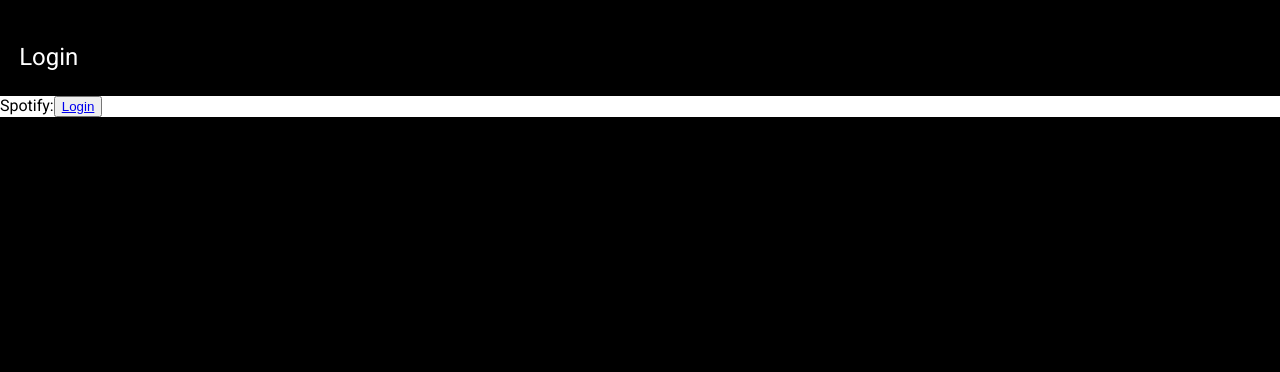
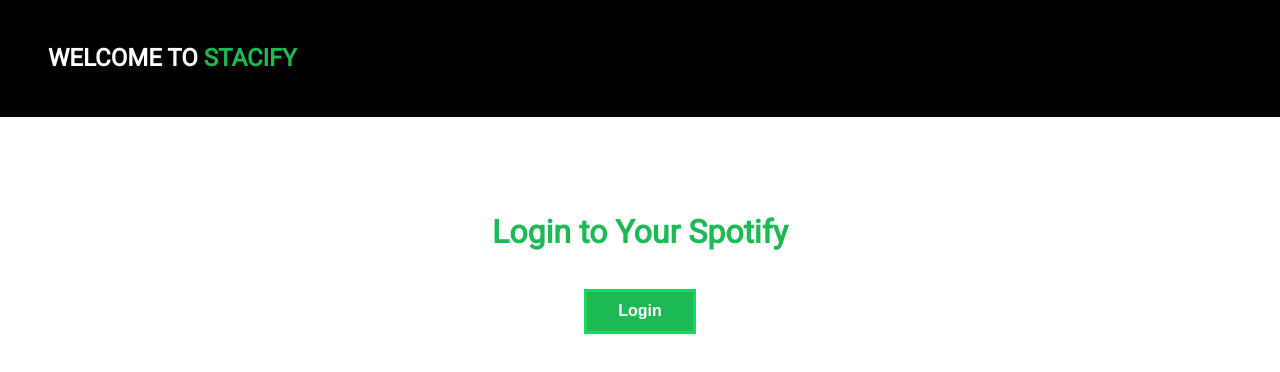
Before and after one commit to stacello19/Stacify, a React app in the folder stacify-front/: page / in a window 1280 px wide. Shown: the top 372 px of the page. Built offline with nearby package versions, Linux system fonts and the light colour scheme; no server answers.

Commit message:
feat: lazy loading audio

```diff
--- a/stacify-front/src/components/Login/Login.js
+++ b/stacify-front/src/components/Login/Login.js
@@ -1,10 +1,14 @@
 import React from 'react';
+import styles from './Login.scss';
+import classNames from 'classnames/bind';
+
+const cx = classNames.bind(styles);
 
 const Login = () => {
     return(
-        <div className='loginDiv' style={{backgroundColor: 'white'}}>
-            Spotify:
-            <button><a href='http://localhost:9000/test/login'>Login</a></button>
+        <div className={cx('loginDiv')}>
+            <h1 className={cx('h2Div')}>Login to Your Spotify</h1>
+            <button className={cx('loginBtn')}><a className={cx('aLink')} href='http://localhost:9000/test/login'>Login</a></button>
         </div>
     )
 }
--- /dev/null
+++ b/stacify-front/src/components/Login/Login.scss
@@ -0,0 +1,28 @@
+.loginDiv {
+    background-color: white;
+    height: 100vh;
+    text-align: center;
+}
+
+.h2Div {
+    padding-top: 3em;
+    color: #1DB954;
+    font-weight: 800;
+}
+
+.loginBtn {
+    margin: 1rem;
+    width: 7rem;
+    height: 2.8rem;
+    outline: none;
+    border: 3px solid rgb(30, 215, 96);
+    background-color: #1DB954;
+    cursor: pointer;
+}
+
+.aLink {
+    color: white;
+    font-size: 1rem;
+    font-weight: 600;
+    text-decoration: none;
+}
--- a/stacify-front/src/components/Navbar/Navbar.js
+++ b/stacify-front/src/components/Navbar/Navbar.js
@@ -14,7 +14,7 @@
 
     let links = (
         <React.Fragment>
-            <Link className={cx('links')} to='/'>Login</Link>
+            <h2 style={{marginLeft: '2em'}}>WELCOME TO <span>STACIFY</span></h2>
         </React.Fragment>
     )
     if(isLogged) {
@@ -23,7 +23,7 @@
             <React.Fragment>
                 <div className={cx('leftNav')}>
                     <h3>Hello, ${name}</h3>
-                    <a className={cx('linkSpotify')} href={`${spotifyProfile}`}>My Spotify</a>
+                    <a className={cx('linkSpotify')} href={`${spotifyProfile}`}>Go To My Spotify</a>
                 </div>
                 <div className={cx('rightNav')}>
                     <Link className={cx('links')} to='/' onClick={logOut}>Logout</Link>
--- a/stacify-front/src/components/Navbar/Navbar.scss
+++ b/stacify-front/src/components/Navbar/Navbar.scss
@@ -5,6 +5,10 @@
     background-color: black;
     color: white;
     justify-content: space-between;
+}
+
+span {
+    color: #1DB954;
 }
 
 .leftNav {
--- a/stacify-front/src/components/Songs/Player/Player.js
+++ b/stacify-front/src/components/Songs/Player/Player.js
@@ -16,7 +16,7 @@
                 </div>
                 <div className={cx('musicData')}>
                     <h3>{song.name}</h3>
-                    <iframe src={`https://open.spotify.com/embed?uri=${song.uri}`} width="300" height="380" frameBorder="0" allowtransparency="true" allow="encrypted-media"></iframe>
+                    <iframe className={cx('lazy')} width="300" height="380" frameBorder="0" allowtransparency="true" allow="encrypted-media"></iframe>
                 </div>
             </div>
         )
--- a/stacify-front/src/components/Songs/Songs.js
+++ b/stacify-front/src/components/Songs/Songs.js
@@ -38,21 +38,23 @@
     handleScroll = () => {
         const sections = document.querySelectorAll('.list')
 
-
         const config = {
             threshold: 0.5
           };
 
         let observer = new IntersectionObserver(function(entries, self) {
+
             entries.forEach(entry => {
+
                 if(entry.isIntersecting) {
                     intersectionHandler(entry);
+                    lazyLoading(entry);
                 }
             })
         }, config)
 
         sections.forEach(section => {
-            observer.observe(section)
+            observer.observe(section);
         })
 
         function intersectionHandler(entry) {
@@ -66,6 +68,22 @@
             }
             if(shouldBeActive) {
                 shouldBeActive.classList.add('active');
+            }
+        }
+
+        let that = this;
+        function lazyLoading(entry) {
+            const { songs } = that.props;
+            const player = entry.target.childNodes[1].lastChild;
+            const id = entry.target.id.slice(2);
+
+            if(player.classList[0] === 'lazy') {
+                player.src = `https://open.spotify.com/embed?uri=${songs.tracks[id].uri}`;
+                if(id === '0') {
+                    player.setAttribute('allow', "encrypted-media; autoplay;");
+                }
+                player.classList.remove('lazy');
+                observer.unobserve(player);
             }
         }
     }
--- a/stacify-front/src/reducers/index.js
+++ b/stacify-front/src/reducers/index.js
@@ -17,10 +17,16 @@
 export const logOut = createAction(LOGOUT, () => {
     localStorage.removeItem('access_token');
     localStorage.removeItem('refresh_token');
+    localStorage.removeItem('display_name');
+    localStorage.removeItem('spotifyProfile');
     return null;
 })
 export const getQuery = createAction(GETQUERY, query => query)
-export const getInfo = createAction(GET_INFO, (display_name, spotifyProfile) => ({display_name, spotifyProfile}));
+export const getInfo = createAction(GET_INFO, (display_name, spotifyProfile) => {
+    localStorage.setItem('display_name', display_name);
+    localStorage.setItem('spotifyProfile', spotifyProfile);
+    return {display_name, spotifyProfile};
+});
 
 const initialState = {
     colors: [],
@@ -28,8 +34,8 @@
     access_token: localStorage.getItem('access_token') ? localStorage.getItem('access_token') : null,
     refresh_token: localStorage.getItem('refresh_token') ? localStorage.getItem('refresh_token') : null,
     query: '',
-    display_name: null,
-    spotifyProfile: null
+    display_name: localStorage.getItem('display_name') ? localStorage.getItem('display_name') : null,
+    spotifyProfile: localStorage.getItem('spotifyProfile') ? localStorage.getItem('spotifyProfile') : null,
 };;
 
 const reducers = handleActions({
```
